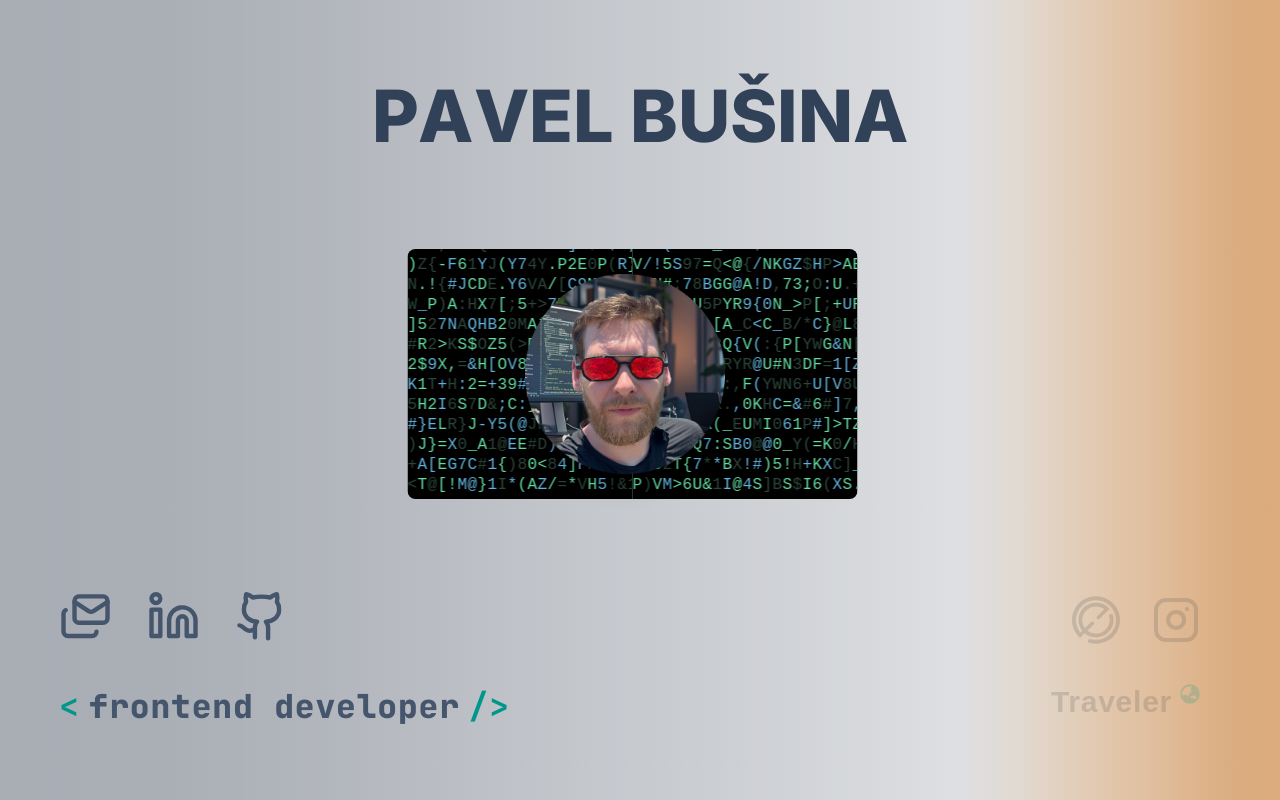
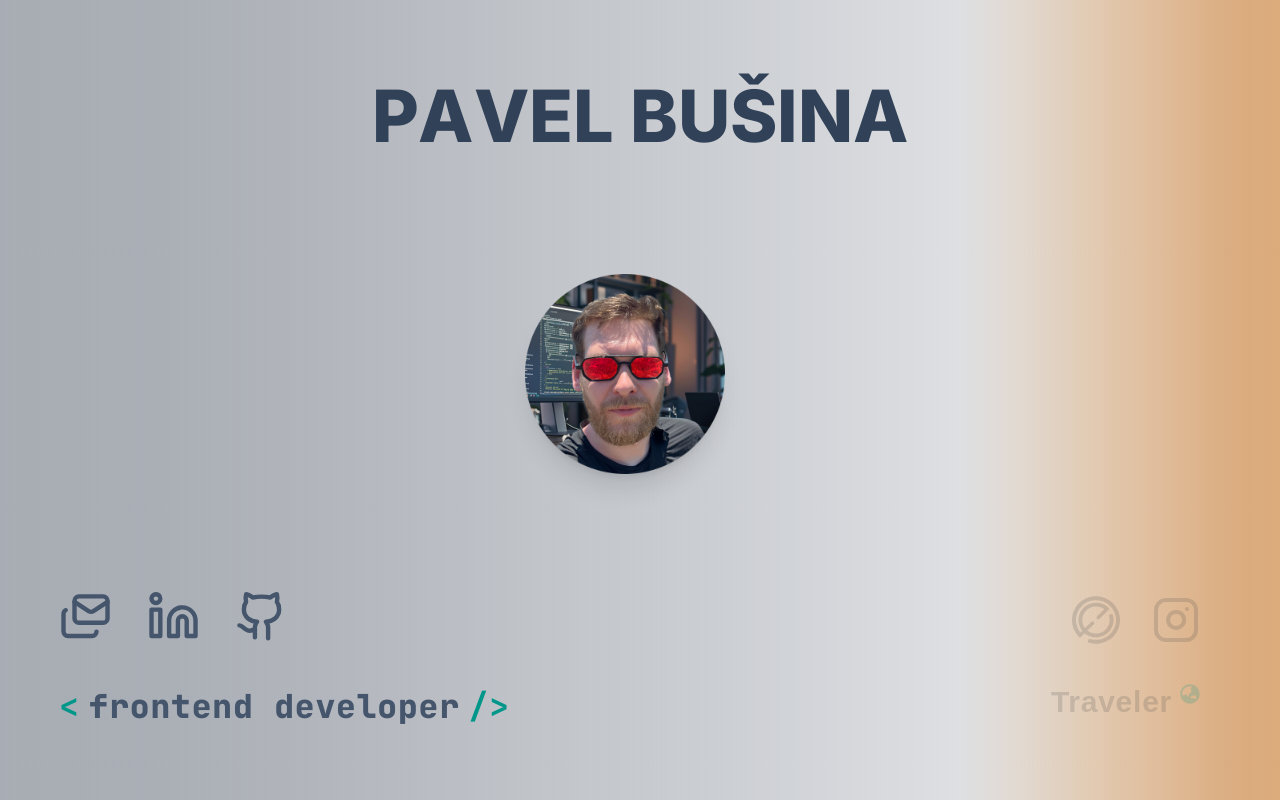
Before and after one commit to busap/me, a Next.js app: page / in a window 1280 px wide. Built offline with nearby package versions, Linux system fonts and the light colour scheme; grey boxes are pictures that could not be loaded; a web font is replaced by a local one.

Commit message:
images group clean

```diff
--- a/src/app/components/images-group/images-group.tsx
+++ b/src/app/components/images-group/images-group.tsx
@@ -5,7 +5,6 @@ import { motion } from 'framer-motion';
 import { useSplitRatio } from '@/src/app/hooks/useSplitRatio';
 import { AnimatedImage } from '@/src/app/components/animated-image/animated-image';
 import { useMobileDetection } from '@/src/app/hooks/useMobileDetection';
-import { BackgroundCode } from '@/src/app/components/animated-background/background-code';
 
 export const ImagesGroup = () => {
     const isMobile = useMobileDetection();
@@ -14,7 +13,7 @@ export const ImagesGroup = () => {
     const rightWidth = isMobile ? '50%' : `${splitRatio * 100}%`;
     const horizontalOffset = (splitRatio - 0.5) * 30;
 
-    const renderProfilePictures = () => (
+    return (
         <motion.div
             initial={{ opacity: 0, scale: 0.7 }}
             whileInView={{ opacity: 1, scale: 1 }}
@@ -52,34 +51,4 @@ export const ImagesGroup = () => {
             </div>
         </motion.div>
     );
-
-    const renderBackground = () => {
-        return (
-            <motion.div
-                initial={{ opacity: 0 }}
-                whileInView={{ opacity: 1 }}
-                animate={{ x: horizontalOffset * 0.5 }}
-                transition={{ duration: 0.5, ease: 'linear' }}
-                className="flex absolute left-1/2 top-1/2 -translate-x-1/2 -translate-y-1/2 rounded-lg overflow-hidden"
-                style={{
-                    width: isMobile ? 160 : 450,
-                    height: isMobile ? 160 : 250,
-                }}
-            >
-                <div className="w-[50%] h-full">
-                    <BackgroundCode />
-                </div>
-                <div className="w-[50%] h-full">
-                    <BackgroundCode />
-                </div>
-            </motion.div>
-        );
-    };
-
-    return (
-        <div className="relative">
-            {renderProfilePictures()}
-            {renderBackground()}
-        </div>
-    );
 };
```
